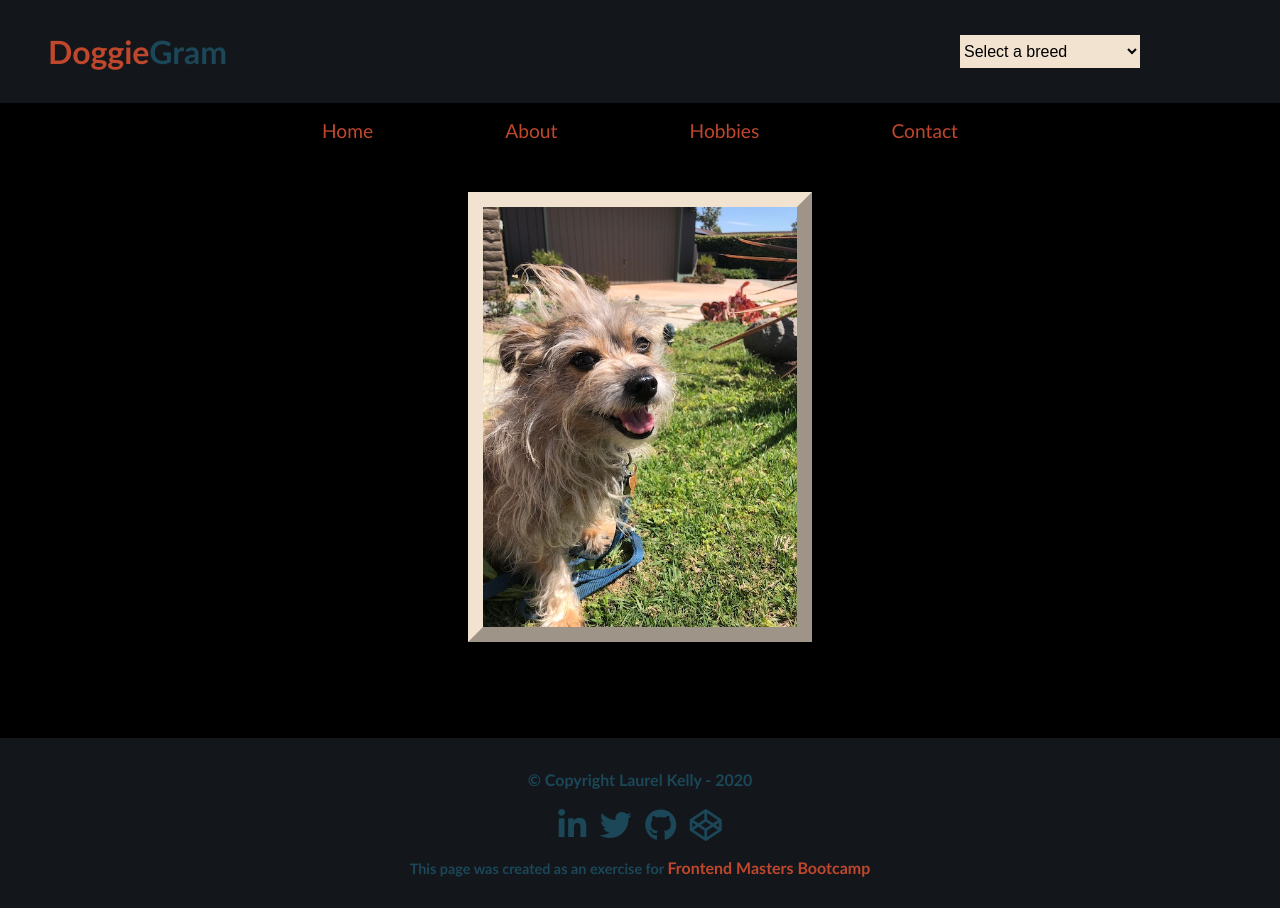
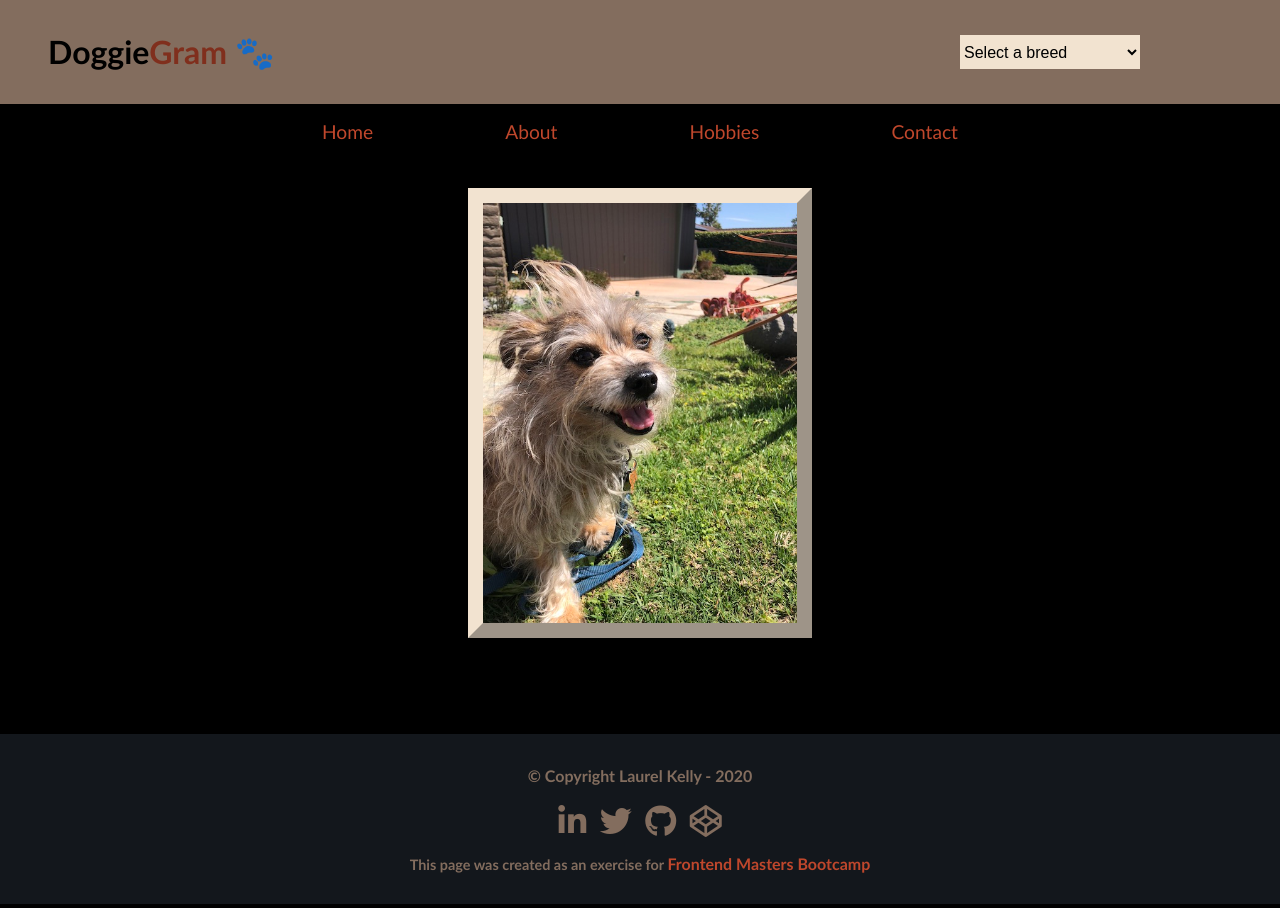
Before and after one commit to laurelkelly/laurelkelly.github.io, a plain HTML site: page app.html in a window 1280 px wide. Drawn offline with Linux system fonts and the light colour scheme; no server answers.

Commit message:
Update app.css
Changed header and footer colors.

```diff
--- a/app.html
+++ b/app.html
@@ -10,7 +10,7 @@
 <body>
   <header>
     <div class="flex">
-      <h1>Doggie<span>Gram</span></h1>
+      <h1>Doggie<span>Gram</span> 🐾</h1>
       <select class="breeds">
         <option value="initial">Select a breed</option>
       </select>
--- a/css/app-style.css
+++ b/css/app-style.css
@@ -19,7 +19,7 @@ header {
     display: flex;
     width: 100%;
     padding-right: 5rem;
-    background-color: #13171C;
+    background-color: #836D5E;
 }
 h1 {
     flex-basis: 50%;
@@ -27,10 +27,10 @@ h1 {
     padding: 2rem 3rem;
     margin-top: 0;
     margin-bottom: 0;
-    color: #BF472C;
+    color: black;
 }
 span {
-    color: #1B4758;;
+    color: #802F1D;
 }
 .breeds {
     width: 180px;
@@ -67,10 +67,10 @@ nav a {
     padding: 1rem 4rem;
 }
 nav a:hover {
-    color: #F3D290;
+    color: #F2E3D0;
 }
 .doggos {
-    padding-top: 2rem;
+    padding-top: 1.75rem;
     padding-bottom: 6rem;
 }
 @keyframes spin {
@@ -101,7 +101,7 @@ footer {
     background-color: #13171C;
     padding: 1rem 0 1rem 0;
     font-weight: bold;
-    color: #1B4758;
+    color: #836D5E;
 }
 footer ul {
     margin: 0;
@@ -114,10 +114,10 @@ footer li {
     padding: 0 0.3rem;
 }
 footer a {
-    color: #1B4758;
+    color: #836D5E;
 }
 footer a:hover {
-    color: #466673;
+    color: #F2E3D0;
 }
 #credit {
     font-size: 0.9rem;
```
